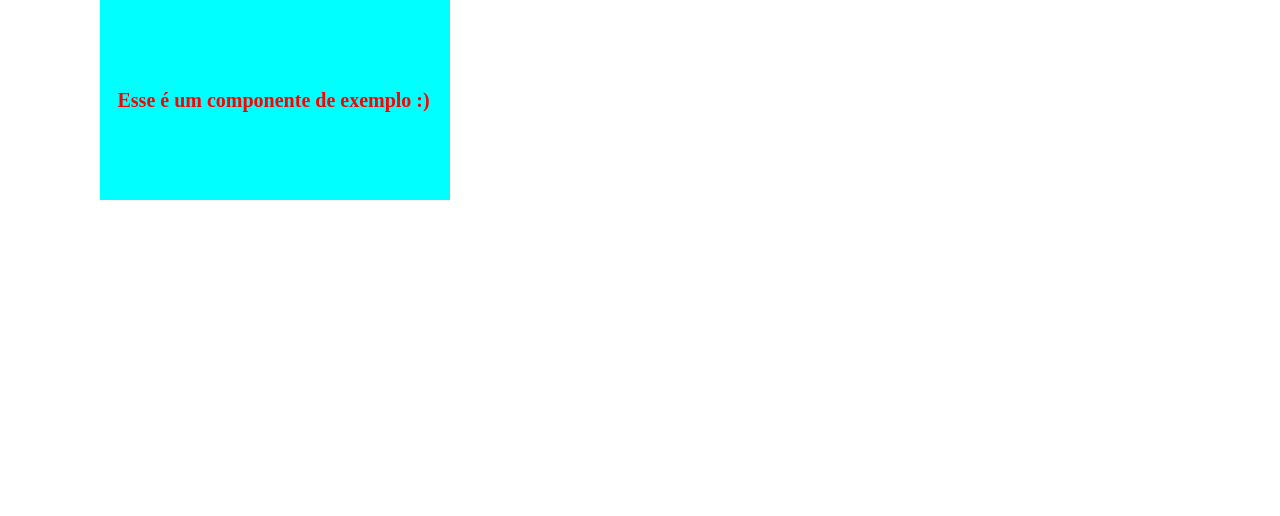
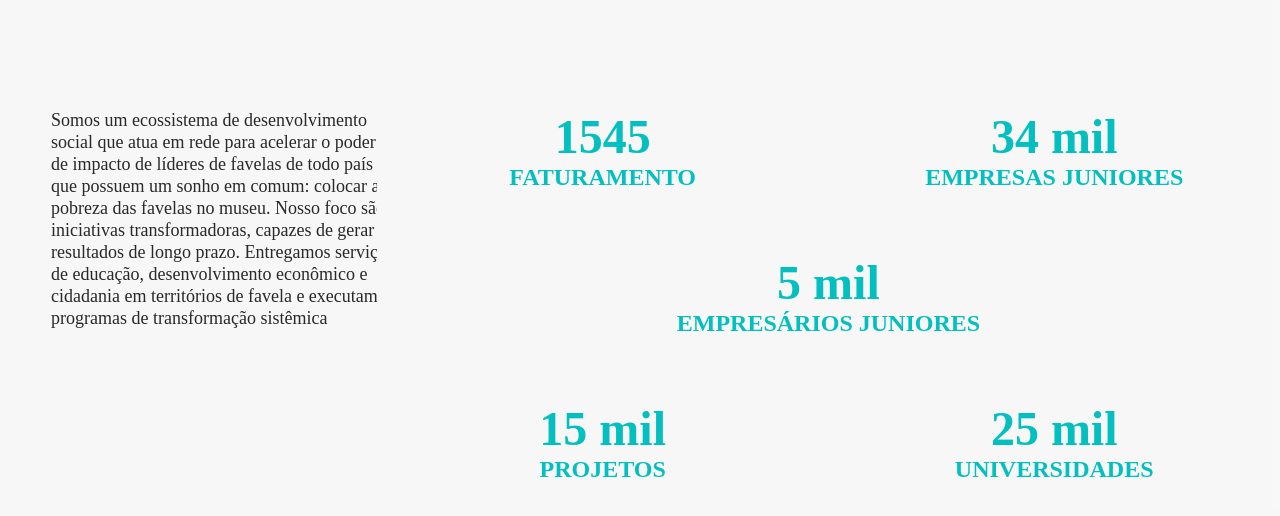
Before and after one commit to citi-onboarding/ecossistema-ejs, a React (Create React App) app in the folder client/: page / in a window 1280 px wide. Shown: the top 516 px of the page. Built offline with nearby package versions, Linux system fonts and the light colour scheme.

Commit message:
feature/react-results results component and views

```diff
--- a/client/src/App.jsx
+++ b/client/src/App.jsx
@@ -4,13 +4,13 @@ import { Logo } from '../src/assets'
 import './style.css';
 
 import {
-  Example,
+  Results
 } from './Views';
 
 const App = () => {
   return (
     <div className="App">
-      <Example/>
+      <Results/>
   </div>
 )
   }
--- /dev/null
+++ b/client/src/Components/ResultsData/ResultsData.css
@@ -0,0 +1,16 @@
+.results-data{
+    text-align: center;
+    padding-bottom: 4rem;
+}
+
+.results-data h3{
+    font-size: 48px;
+    font-weight: 700;
+    color: #04BFBF;
+}
+
+.results-data h4{
+    font-size: 24px;
+    font-weight: 700;
+    color: #04BFBF;
+}
--- /dev/null
+++ b/client/src/Components/ResultsData/ResultsData.jsx
@@ -0,0 +1,15 @@
+import React from 'react'
+
+
+import './ResultsData.css';
+
+function ResultsData(props) {
+  return (
+    <div className="results-data" style={{width:props.size}} >
+       <h3>{props.number}</h3>
+       <h4>{props.text}</h4>
+    </div>
+  );
+}
+
+export default ResultsData;
--- /dev/null
+++ b/client/src/Components/ResultsData/index.jsx
@@ -0,0 +1 @@
+export { default } from './ResultsData';
--- a/client/src/Components/index.jsx
+++ b/client/src/Components/index.jsx
@@ -1 +1,2 @@
 export {default as ExampleComponent} from './ExampleComponent';
+export {default as ResultsData} from './ResultsData';
--- /dev/null
+++ b/client/src/Views/Results/Results.css
@@ -0,0 +1,43 @@
+.results-div{
+    width:100vw;
+    height:735px;
+    background: rgba(244, 244, 244, 0.67);;
+}
+.results-content{
+    padding-top: 109px;
+    display: flex;
+    margin: auto;
+}
+.results-text{
+    width: 35%;
+}
+.results-text h1{
+    padding-left: 49px;
+    font-style: normal;
+    font-weight: bold;
+    font-size: 24px;
+    line-height: 29px;
+    display: flex;
+    align-items: center;
+    color: #141C15;
+
+}
+.results-text p{
+    padding-left: 51px;
+    font-weight: normal;
+    font-size: 18px;
+    line-height: 22px;
+    align-items: center;
+    color: #292929;
+    width: 344px;
+}
+
+.results-group{
+    display: flex;
+    flex-wrap: wrap;
+    max-width: 75%;
+}
+
+.max-width{
+    max-width: 1440px;
+}
--- /dev/null
+++ b/client/src/Views/Results/Results.jsx
@@ -0,0 +1,29 @@
+import React from 'react'
+import './Results.css'
+
+import {
+    ResultsData,
+} from '../../Components';
+
+function Results() {
+    return (
+        <div className="results-div">
+            <div className="max-width">
+                <div className="results-content">
+                    <div className="results-text">
+                        <p>Somos um ecossistema de desenvolvimento social que atua em rede para acelerar o poder de impacto de líderes de favelas de todo país que possuem um sonho em comum: colocar a pobreza das favelas no museu. Nosso foco são iniciativas transformadoras, capazes de gerar resultados de longo prazo. Entregamos serviços de educação, desenvolvimento econômico e cidadania em territórios de favela e executamos programas de transformação sistêmica</p>
+                    </div>
+                    <div className="results-group">
+                        <ResultsData text="FATURAMENTO" number='1545' size="50%"/>
+                        <ResultsData text="EMPRESAS JUNIORES" number='34 mil' size="50%" />
+                        <ResultsData text="EMPRESÁRIOS JUNIORES" number='5 mil' size="100%" />
+                        <ResultsData text="PROJETOS" number='15 mil' size="50%" />
+                        <ResultsData text="UNIVERSIDADES" number='25 mil' size="50%" />
+                    </div>
+                </div>
+            </div>
+        </div>
+    );
+}
+
+export default Results;
--- /dev/null
+++ b/client/src/Views/Results/index.jsx
@@ -0,0 +1 @@
+export { default } from './Results';
--- a/client/src/Views/index.jsx
+++ b/client/src/Views/index.jsx
@@ -1 +1 @@
-export {default as Example} from './Example';
+export {default as Results} from './Results';
--- a/client/src/style.css
+++ b/client/src/style.css
@@ -1,4 +1,5 @@
 * {
+  overflow-x: hidden;
   margin: 0;
   padding: 0;
 }
```
